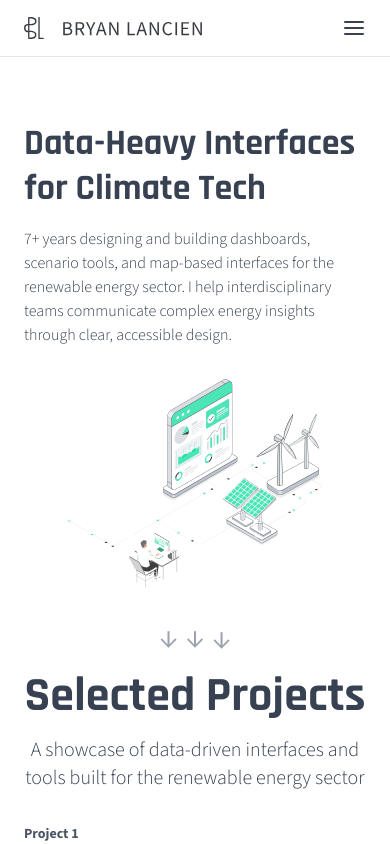
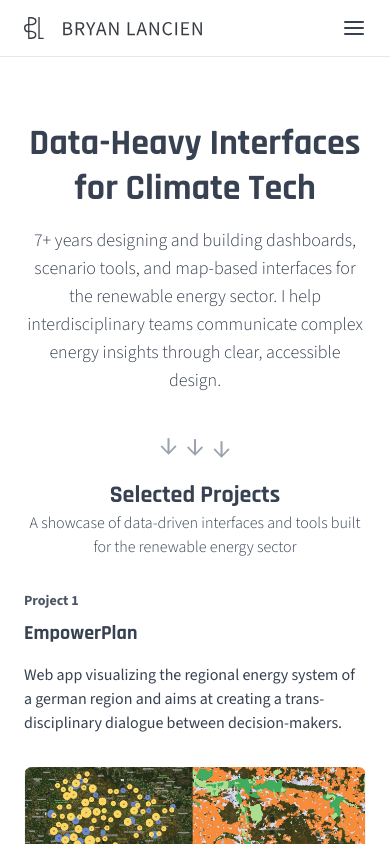
Before and after one commit to bmlancien/portfolio-2026, a React (Vite) app: page / in a window 390 px wide. Shown: the top 844 px of the page. Built offline with nearby package versions, Linux system fonts and the light colour scheme.

Commit message:
Improve typography on homepage

```diff
--- a/src/components/Hero.jsx
+++ b/src/components/Hero.jsx
@@ -3,20 +3,15 @@ import React from 'react';
 const Hero = () => {
   return (
     <section className="bg-white">
-      <div className="max-w-8xl mx-auto px-6 lg:px-8 xl:px-12 py-8 md:py-16 lg:py-20 pt-16 lg:pt-24 xl:pt-32">
-        <div className="flex flex-col lg:flex-row items-center">
-          <div>
-            <h1 className="text-4xl md:text-5xl lg:text-6xl xl:text-8xl font-bold font-rajdhani text-gray-700 mb-4 leading-tight">
-              Data-Heavy Interfaces for Climate Tech
-            </h1>
-            <p className="text-base md:text-lg lg:text-xl xl:text-3xl font-light text-gray-700">
-              7+ years designing and building dashboards, scenario tools, and map-based interfaces for the renewable energy sector.
-              I help interdisciplinary teams communicate complex energy insights through clear, accessible design.
-            </p>
-          </div>
-          <div className="flex items-center justify-center w-full max-w-[16rem] md:max-w-[20rem] lg:max-w-[26rem] pt-8 lg:pt-0">
-            <img src="/images/hero_img.svg" alt="Hero illustration" className="w-full h-auto" />
-          </div>
+      <div className="max-w-8xl flex justify-center mx-auto px-6 lg:px-8 xl:px-12 py-8 md:py-16 lg:py-20 pt-16 lg:pt-24 xl:pt-32">
+        <div className="max-w-5xl flex flex-col items-center">
+          <h1 className="text-center text-4xl md:text-5xl lg:text-6xl xl:text-8xl font-bold font-rajdhani text-gray-700 mb-4 leading-tight">
+            Data-Heavy Interfaces for Climate Tech
+          </h1>
+          <p className="text-center text-lg md:text-xl lg:text-2xl xl:text-3xl font-light text-gray-700">
+            7+ years designing and building dashboards, scenario tools, and map-based interfaces for the renewable energy sector.
+            I help interdisciplinary teams communicate complex energy insights through clear, accessible design.
+          </p>
         </div>
       </div>
     </section>
--- a/src/components/ProjectCard.jsx
+++ b/src/components/ProjectCard.jsx
@@ -6,8 +6,8 @@ const ProjectCard = ({ projectNumber, title, description, imageUrl, link }) => {
     <div className="mb-24">
       <div className="mb-8">
         <p className="text-sm font-semibold text-gray-600 mb-2">Project {projectNumber}</p>
-        <h3 className="text-4xl font-bold font-rajdhani text-gray-700 mb-4">{title}</h3>
-        <p className="text-lg text-gray-700 max-w-2xl">{description}</p>
+        <h3 className="text-xl md:text-2xl lg:text-3xl xl:text-4xl font-bold font-rajdhani text-gray-700 mb-4">{title}</h3>
+        <p className="text-base xl:text-lg text-gray-700 max-w-2xl">{description}</p>
       </div>
 
       {/* Project Image */}
--- a/src/components/Projects.jsx
+++ b/src/components/Projects.jsx
@@ -45,8 +45,8 @@ const Projects = () => {
           ))}
         </div>
         <div className="mb-8 lg:mb-10">
-          <h2 className="text-center text-5xl font-bold font-rajdhani text-gray-700 mb-4">Selected Projects</h2>
-          <p className="text-center text-xl font-light text-gray-700">
+          <h2 className="text-center text-2xl md:text-3xl lg:text-4xl xl:text-5xl font-bold font-rajdhani text-gray-700 lg:mb-4">Selected Projects</h2>
+          <p className="text-center text-base md:text-lg lg:text-xl font-light text-gray-700">
             A showcase of data-driven interfaces and tools built for the renewable energy sector
           </p>
         </div>
```
